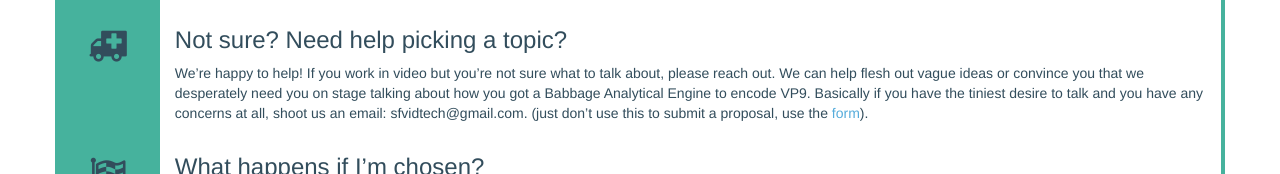
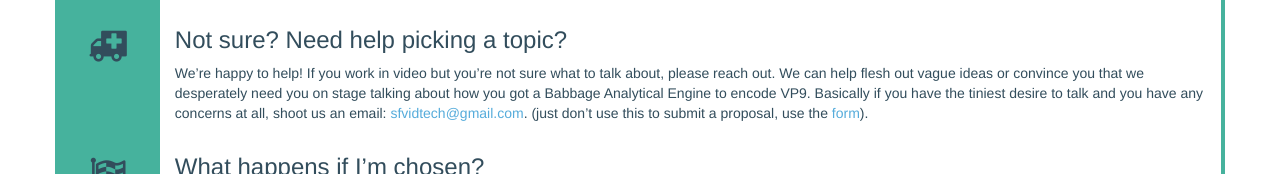
Before and after one commit to jsanford-bc/demuxed.com, a plain HTML site: page index.html in a window 1280 px wide. Shown: the part 1297-1471 px from the top of the page. Drawn offline with Linux system fonts and the light colour scheme.

Commit message:
mailto link

```diff
--- a/index.html
+++ b/index.html
@@ -131,7 +131,7 @@
       <p>
         We’re happy to help! If you work in video but you’re not sure what to talk about, please reach out. We can help flesh out
         vague ideas or convince you that we desperately need you on stage talking about how you got a Babbage Analytical Engine to encode
-        VP9. Basically if you have the tiniest desire to talk and you have any concerns at all, shoot us an email: sfvidtech@gmail.com.
+        VP9. Basically if you have the tiniest desire to talk and you have any concerns at all, shoot us an email: <a href="mailto:sfvidtech@gmail.com">sfvidtech@gmail.com</a>.
         (just don’t use this to submit a proposal, use the <a href="https://docs.google.com/forms/d/1Uf-1Herigb9vDIo1_U0yvt0ExYYQYMa7BZHikF9kwtw/viewform?usp=send_form">form</a>).
       </p>
     </div>
```
